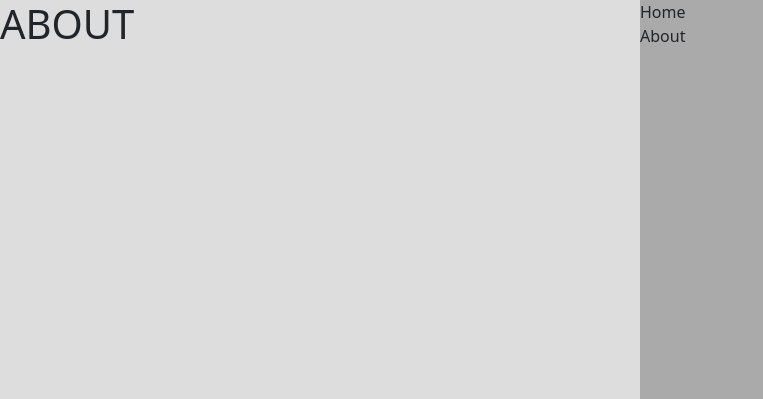
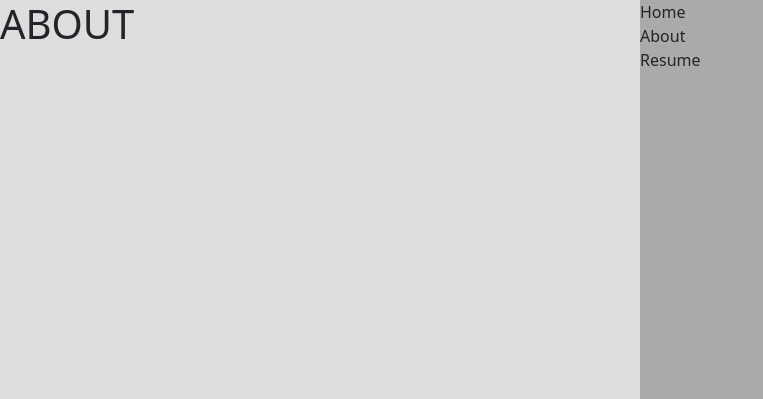
Before and after one commit to 33north/LuanNguyen.github.io, a Flask app: page /about/ in a window 1280 px wide. Shown: the top 399 px of the page, without its empty margins (0-763 px from the left). Run offline with Flask 3, Linux system fonts and the light colour scheme.

Commit message:
20230511 - Add resume.html link to about page

```diff
--- a/templates/about.html
+++ b/templates/about.html
@@ -14,6 +14,7 @@
     <div id = "div2">
       <a class = "nav-link" href = "{{ url_for('home') }}">Home</a>
       <a class = "nav-link" href = "{{ url_for('about') }}">About</a>
+      <a class = "nav-link" href = "{{ url_for('resume') }}">Resume</a>
     </div>
 
     <div id = "div3">
```
